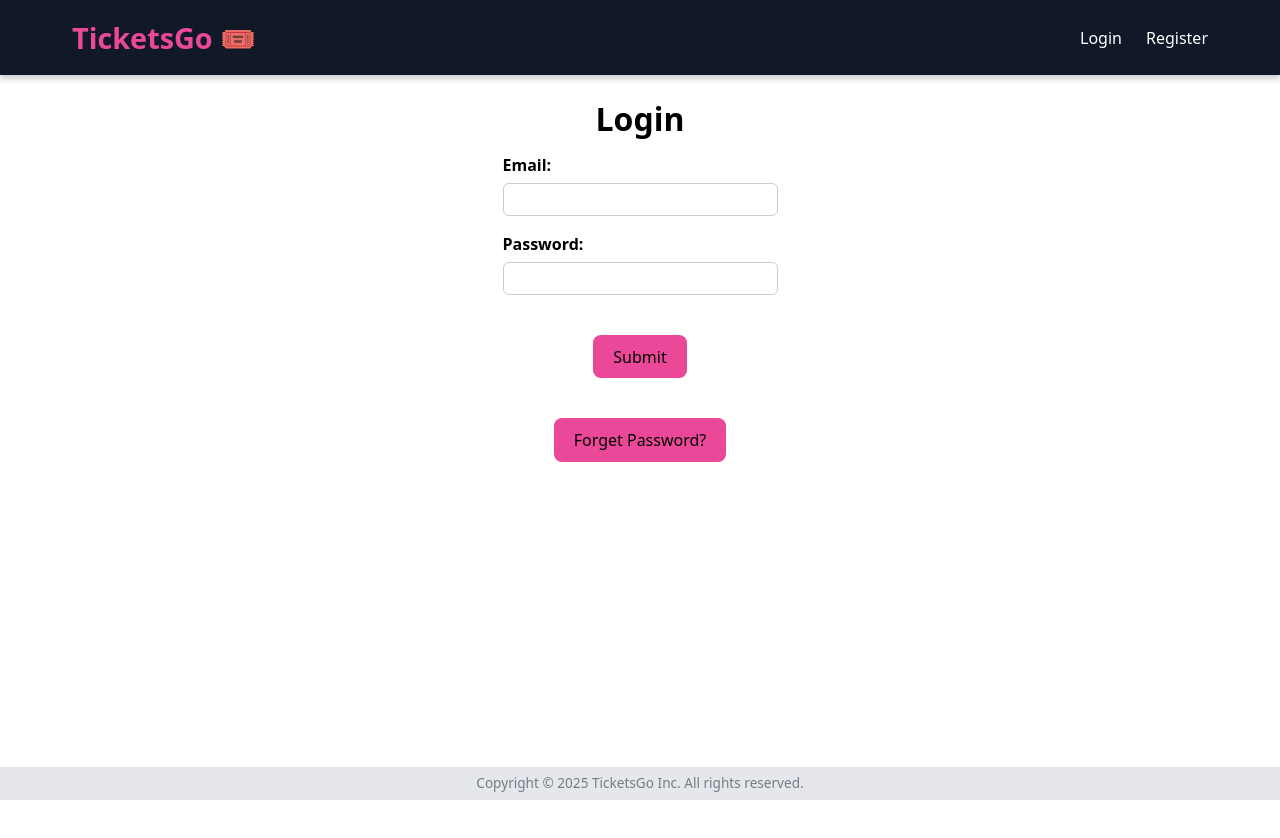
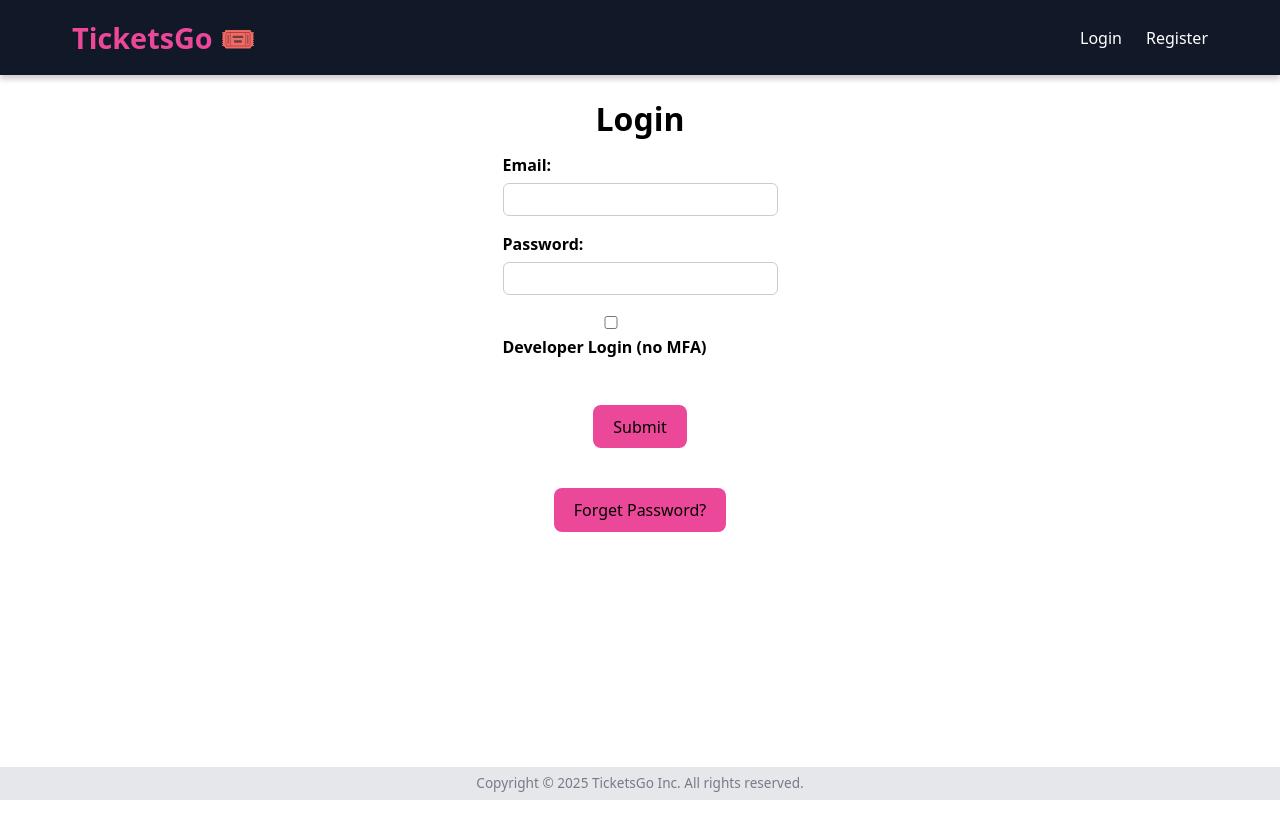
Before and after one commit to ahmed69k/TicketsGo, a React (Vite) app in the folder frontend/: page /login in a window 1280 px wide. Shown: the top 838 px of the page. Built offline with nearby package versions, Linux system fonts and the light colour scheme; no server answers.

Commit message:
DevMode to avoid MFA password: 1029

```diff
--- a/frontend/src/pages/Login.jsx
+++ b/frontend/src/pages/Login.jsx
@@ -3,6 +3,7 @@ import { useState } from "react";
 import { useNavigate } from "react-router-dom";
 import "../styling/Login.css";
 import { toast } from "react-toastify";
+import api from "../services/api";
 
 axios.defaults.withCredentials = true;
 
@@ -13,8 +14,37 @@ function Login() {
   const [userId, setUserId] = useState(null);
   const [mfaRequired, setMfaRequired] = useState(false);
   const [error, setError] = useState("");
+  const [devMode, setDevMode] = useState(false);
+  const [devPin, setDevPin] = useState("");
+  const [pinValid, setPinValid] = useState(false);
   const navigate = useNavigate();
 
+  const validateDevPin = () => {
+    const correctPin = "1029";
+    return devPin === correctPin;
+  };
+
+  const handleLoginNoMFA = async (e) => {
+    e.preventDefault()
+    setError("")
+    try{
+      const res = await api.post("/login", {
+        email,
+        password,
+        devMode: true
+      }, { withCredentials: true });
+      toast.success("Developper Login Successfull!")
+      navigate('/profile')
+      setTimeout(() =>{
+        window.location.reload()
+      },2000);
+
+    }
+    catch (e) {
+      setError(e.response?.data?.message || "Invalid email or password.");
+      console.log("Login Error", e);
+    }
+  }
   const handleLoginSubmit = async (e) => {
     e.preventDefault();
     setError("");
@@ -83,7 +113,15 @@ function Login() {
     )}
 
     {!mfaRequired ? (
-        <form onSubmit={handleLoginSubmit}>
+      <form
+        onSubmit={(e) => {
+          if (devMode && validateDevPin()) {
+            handleLoginNoMFA(e);
+          } else {
+            handleLoginSubmit(e);
+          }
+        }}
+      >
         <div className="input-group">
           <label htmlFor="email">Email:</label>
           <input
@@ -95,6 +133,7 @@ function Login() {
             required
           />
         </div>
+
         <div className="input-group">
           <label htmlFor="password">Password:</label>
           <input
@@ -106,6 +145,37 @@ function Login() {
             required
           />
         </div>
+
+        <div className="input-group">
+          <label>
+            <input
+              type="checkbox"
+              checked={devMode}
+              onChange={(e) => {
+                setDevMode(e.target.checked);
+                if (!e.target.checked) {
+                  setDevPin("");
+                }
+              }}
+            />
+            Developer Login (no MFA)
+          </label>
+        </div>
+
+        {devMode && (
+          <div className="input-group">
+            <label htmlFor="dev-pin">Enter Dev PIN:</label>
+            <input
+              id="dev-pin"
+              type="password"
+              value={devPin}
+              onChange={(e) => setDevPin(e.target.value)}
+              size={10}
+              required
+            />
+          </div>
+        )}
+
         <div className="submit-wrapper">
           <button className="button-lr" type="submit">
             Submit
@@ -162,6 +232,7 @@ function Login() {
     )}
   </div>
 );
+
 }
 
 export default Login;
```
Also changed, not shown: 1 other file (tests, documents, lock files or other folders). Lines whose indentation alone changed are shown as unchanged.
